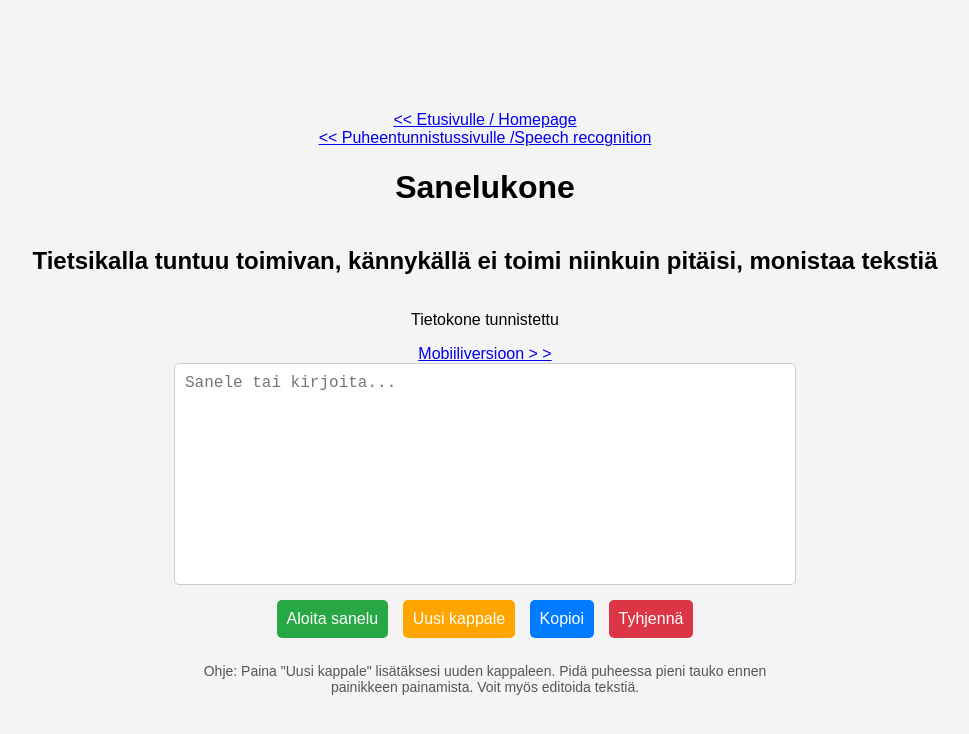
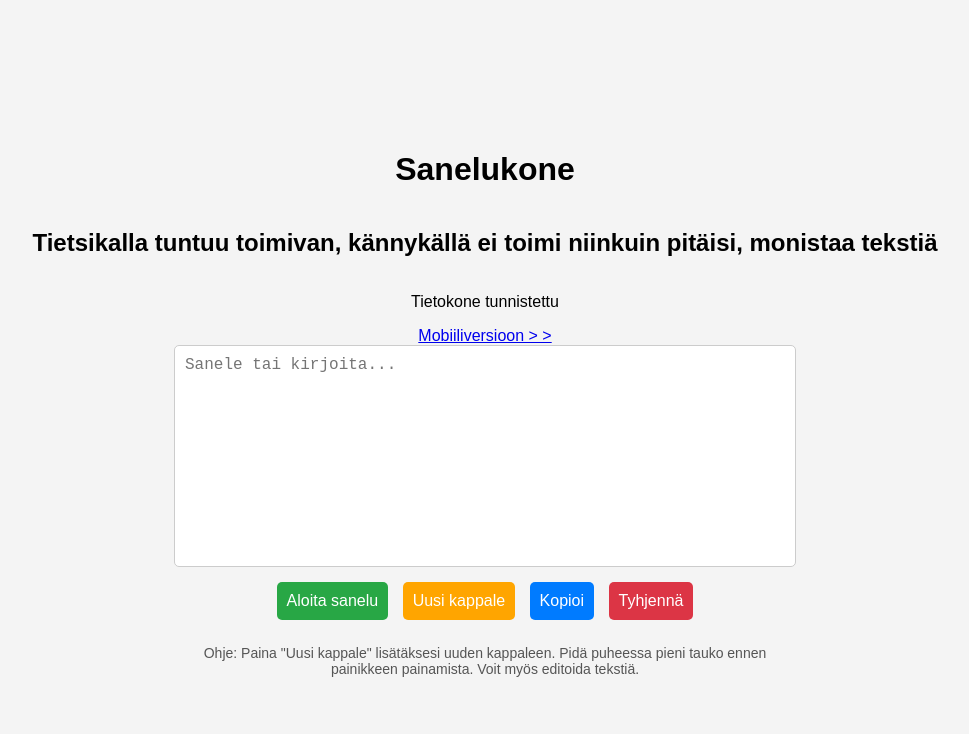
Before and after one commit to SeijaLauronen/Sanelukone, a plain HTML site: page sanelukone.html in a window 1280 px wide. Shown: the whole page, without its empty margins (155-1124 px from the left). Drawn offline with Linux system fonts and the light colour scheme.

Commit message:
Linkit poistettu sivuilta

```diff
--- a/sanelukone.html
+++ b/sanelukone.html
@@ -76,8 +76,7 @@ Ongelma on vielä, että jos käyttäjä painaa uusi kappale painiketta nopestai
 </head>
 
 <body>
-    <a href="index.html?lang=fi" id="home-page"> &lt;&lt; Etusivulle / Homepage</a>
-    <a href="puheentunnistus.html?lang=fi" id="dictation-page">&lt;&lt; Puheentunnistussivulle /Speech recognition </a>
+
 
     <h1>Sanelukone</h1>
     <h2>Tietsikalla tuntuu toimivan, kännykällä ei toimi niinkuin pitäisi, monistaa tekstiä</h2>
```
Also changed, not shown: sanelukonem.html (+0 -2 lines).
